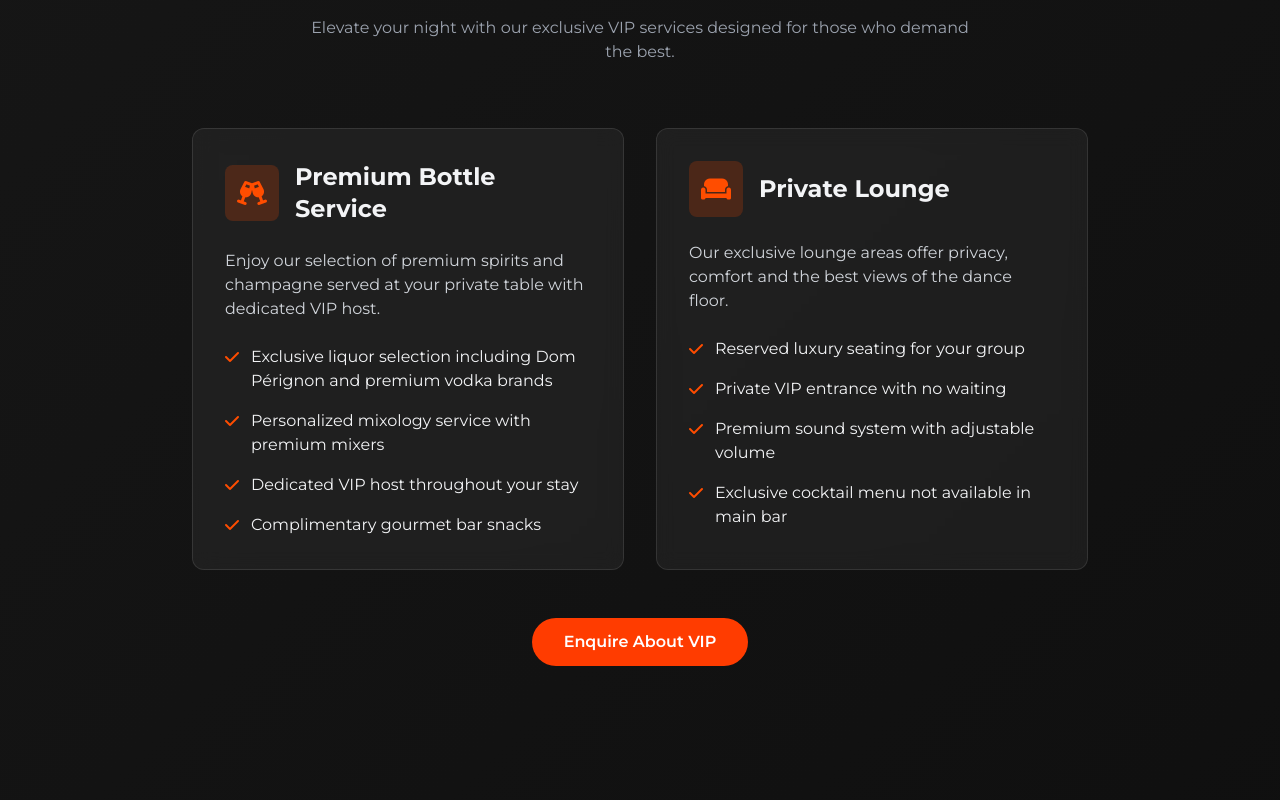
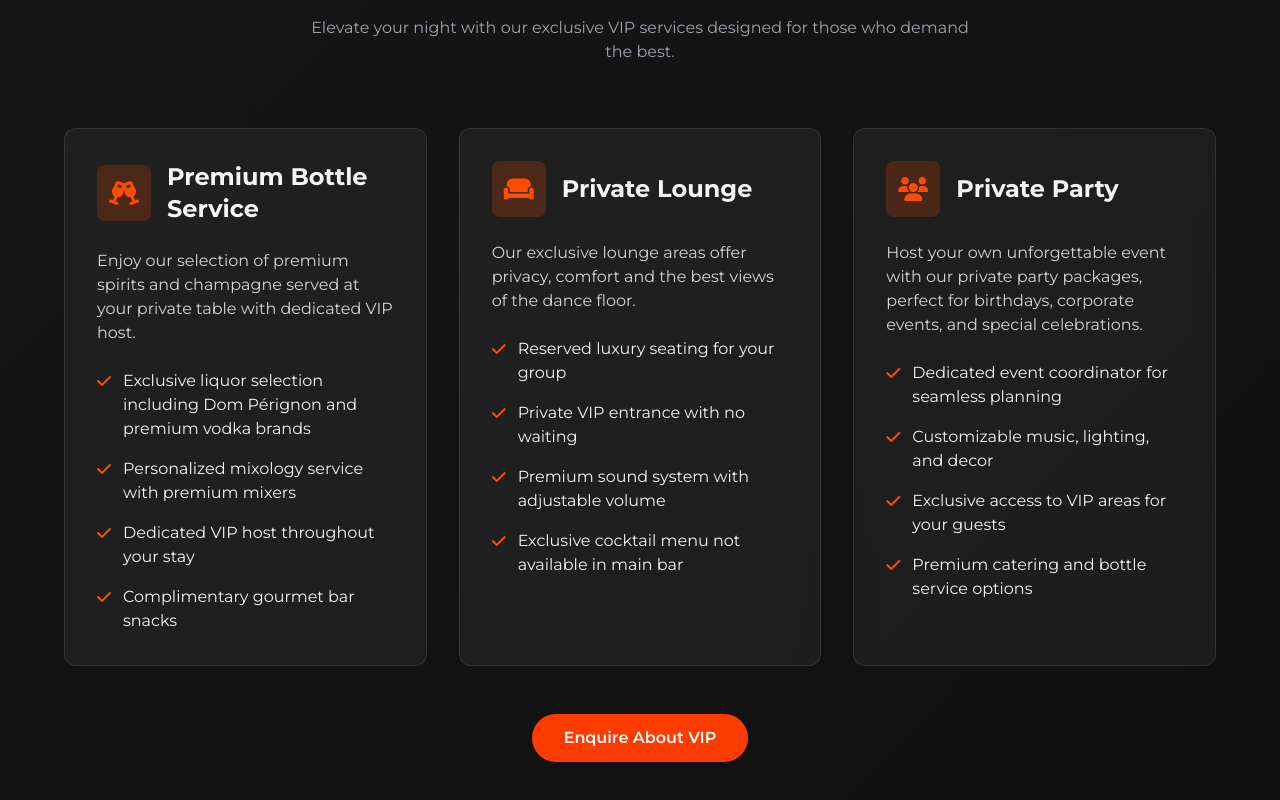
Before and after one commit to Rohitlama1299/Zenzo_bar, a plain HTML site: page index.html in a window 1280 px wide. Shown: the part 1600-2400 px from the top of the page. Drawn offline with nearby package versions, Linux system fonts and the light colour scheme.

Commit message:
made some changes

```diff
--- a/index.html
+++ b/index.html
@@ -300,7 +300,6 @@
     <div class="relative z-10 text-center px-6 max-w-4xl mx-auto">
       <h1 class="text-4xl sm:text-5xl md:text-6xl lg:text-7xl font-bold font-display neon-text mb-6">
         <span class="block">ZENZO</span>
-        <span class="text-xl sm:text-2xl md:text-3xl font-normal tracking-widest">NIGHTCLUB</span>
       </h1>
       <p class="text-lg sm:text-xl md:text-2xl text-gray-300 mb-8 leading-relaxed">
         Brugge newest nightlife destination where music, luxury, and unforgettable experiences come together.
@@ -366,7 +365,7 @@
         </p>
       </div>
 
-      <div class="grid md:grid-cols-2 gap-8 max-w-4xl mx-auto">
+      <div class="grid md:grid-cols-3 gap-8 max-w-6xl mx-auto">
         <!-- Bottle Service -->
         <div class="glass-card rounded-xl p-8 hover-grow transition-all duration-300">
           <div class="flex items-center mb-6">
@@ -428,7 +427,39 @@
             </div>
           </div>
         </div>
+
+        <!-- Private Party -->
+        <div class="glass-card rounded-xl p-8 hover-grow transition-all duration-300">
+          <div class="flex items-center mb-6">
+            <div class="bg-primary-400/20 p-3 rounded-lg mr-4">
+              <i class="fas fa-users text-primary-400 text-2xl"></i>
+            </div>
+            <h3 class="text-2xl font-bold">Private Party</h3>
+          </div>
+          <p class="text-gray-300 mb-6">
+            Host your own unforgettable event with our private party packages, perfect for birthdays, corporate events, and special celebrations.
+          </p>
+          <div class="space-y-4">
+            <div class="flex items-start">
+              <i class="fas fa-check text-primary-400 mt-1 mr-3"></i>
+              <span>Dedicated event coordinator for seamless planning</span>
+            </div>
+            <div class="flex items-start">
+              <i class="fas fa-check text-primary-400 mt-1 mr-3"></i>
+              <span>Customizable music, lighting, and decor</span>
+            </div>
+            <div class="flex items-start">
+              <i class="fas fa-check text-primary-400 mt-1 mr-3"></i>
+              <span>Exclusive access to VIP areas for your guests</span>
+            </div>
+            <div class="flex items-start">
+              <i class="fas fa-check text-primary-400 mt-1 mr-3"></i>
+              <span>Premium catering and bottle service options</span>
+            </div>
+          </div>
+        </div>
       </div>
+
 
       <div class="mt-12 text-center">
         <a href="#contact" class="inline-block bg-primary-500 hover:bg-primary-600 text-white font-semibold px-8 py-3 rounded-full transition-colors duration-300">
@@ -569,9 +600,9 @@
                 </div>
                 <div>
                   <h4 class="font-bold mb-1">Opening Hours</h4>
-                  <p class="text-gray-300">Wednesday - Thursday: 10 PM - 3 AM</p>
-                  <p class="text-gray-300">Friday - Saturday: 10 PM - 5 AM</p>
-                  <p class="text-gray-300">Sunday - Tuesday: Closed</p>
+                  <p class="text-gray-300">Monday - Thursday: 12 AM - 3 AM</p>
+                  <p class="text-gray-300">Friday - Saturday: 12 AM - 4 AM</p>
+                  <p class="text-gray-300">Sunday: Closed</p>
                 </div>
               </div>
             </div>
```
Also changed, not shown: 2 other files.
